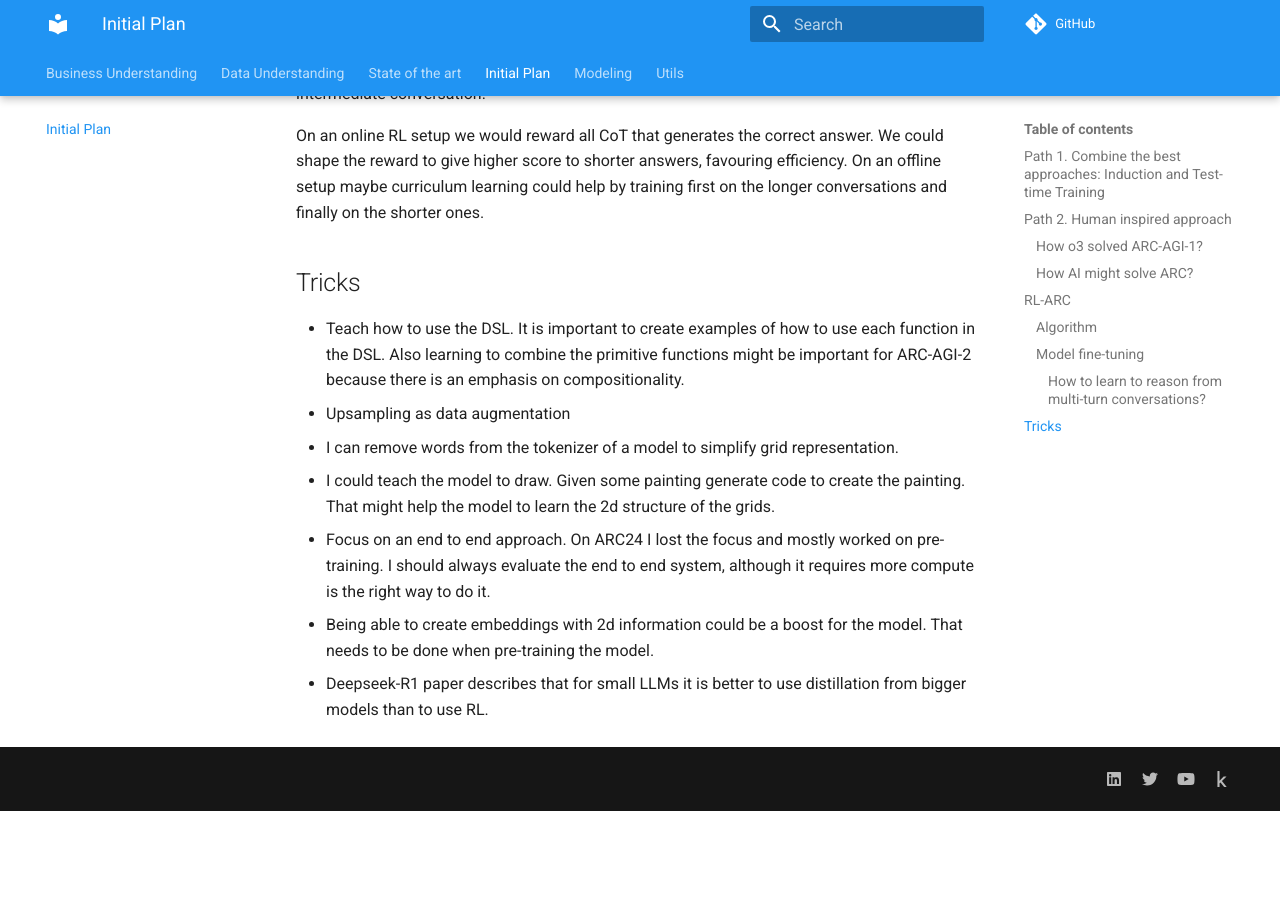
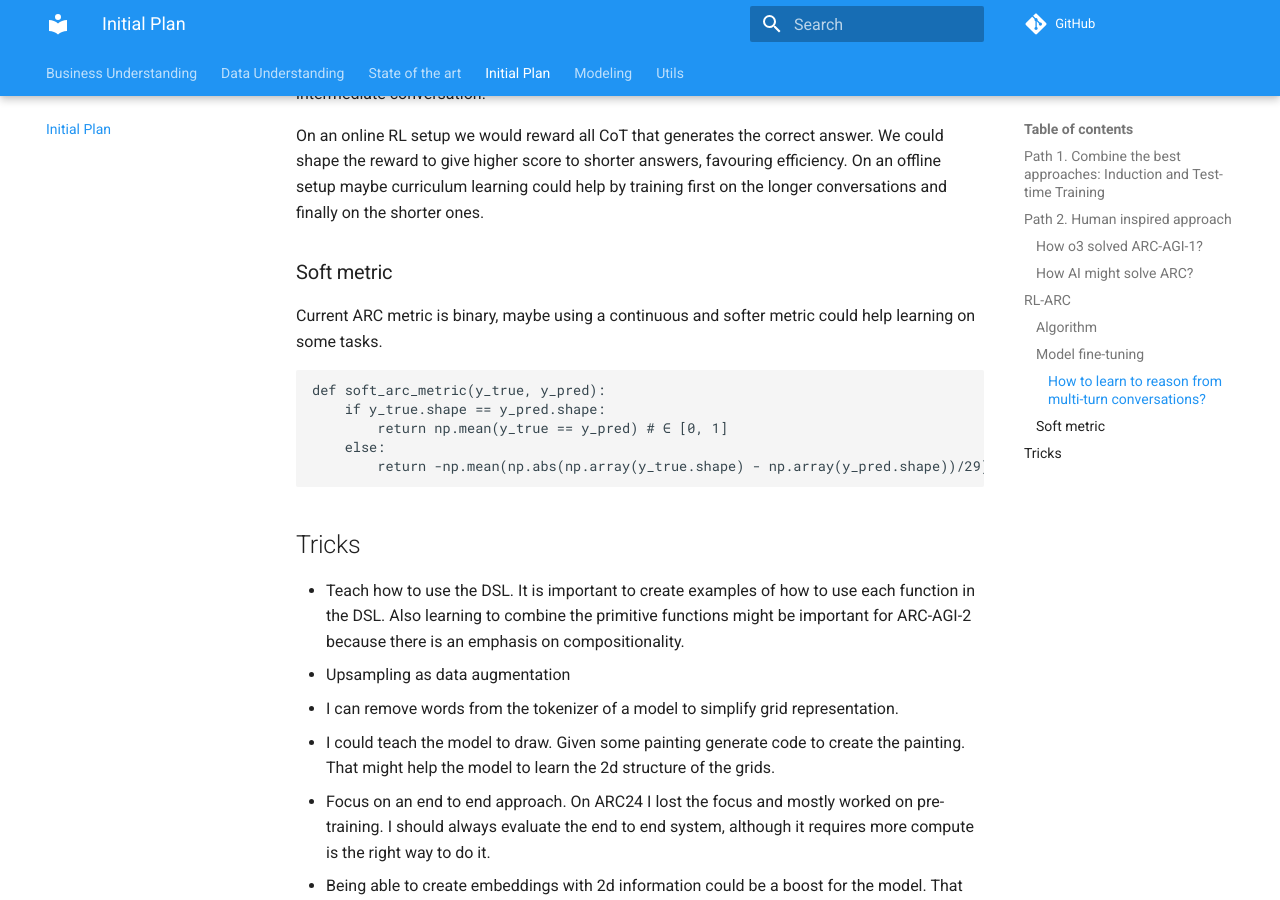
Before and after one commit to ironbar/arc25, an MkDocs documentation site: the page built from docs/04_Initial_Plan.md, in a window 1280 px wide and 900 px high, scrolled down 5270 px. Built offline with MkDocs 1.6.1 and Material for MkDocs 9.7.7, drawn with Linux system fonts in a browser that asks for light colours; comment, search, counter and statistics services are not loaded; before the commit the page ends 6081 px from its top, so only the background shows below that.

Commit message:
add soft metric for ARC evaluation to enhance learning on tasks

````diff
--- a/docs/04_Initial_Plan.md
+++ b/docs/04_Initial_Plan.md
@@ -114,6 +114,18 @@ If we only trained the model in the latest response I'm not sure if it will need
 
 On an online RL setup we would reward all CoT that generates the correct answer. We could shape the reward to give higher score to shorter answers, favouring efficiency. On an offline setup maybe curriculum learning could help by training first on the longer conversations and finally on the shorter ones.
 
+### Soft metric
+
+Current ARC metric is binary, maybe using a continuous and softer metric could help learning on some tasks.
+
+```python
+def soft_arc_metric(y_true, y_pred):
+    if y_true.shape == y_pred.shape:
+        return np.mean(y_true == y_pred) # ∈ [0, 1]
+    else:
+        return -np.mean(np.abs(np.array(y_true.shape) - np.array(y_pred.shape))/29) # ∈ [-1, 0)
+```
+
 ## Tricks
 
 - Teach how to use the DSL. It is important to create examples of how to use each function in the DSL. Also learning to combine the primitive functions might be important for ARC-AGI-2 because there is an emphasis on compositionality.
````
